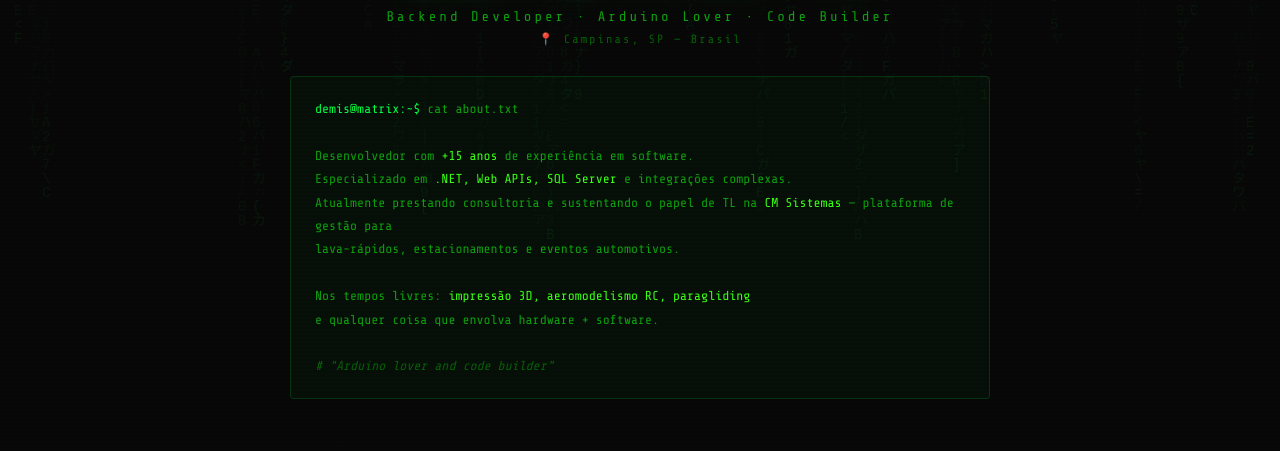
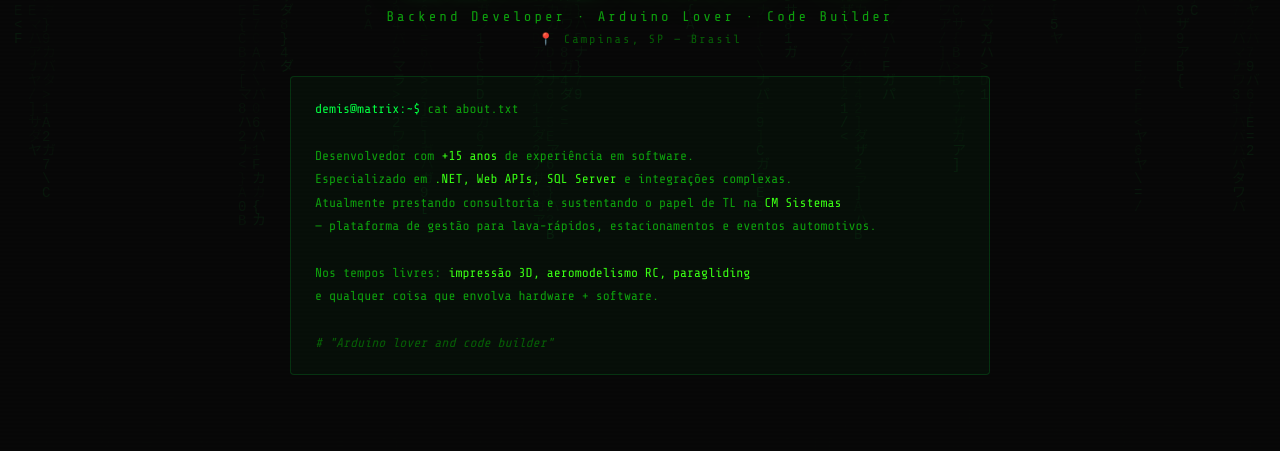
Before and after one commit to DemisMartin/DeimsMartin.github.io, a plain HTML site: page index.html in a window 1280 px wide. Shown: the part 349-800 px from the top of the page. Drawn offline with nearby package versions, Linux system fonts and the light colour scheme.

Commit message:
Update current role description
Corrected formatting of the current role description.

```diff
--- a/index.html
+++ b/index.html
@@ -398,7 +398,7 @@
       <span class="prompt">demis@matrix:~$</span> cat about.txt<br><br>
       Desenvolvedor com <span class="hl">+15 anos</span> de experiência em software.<br>
       Especializado em <span class="hl">.NET, Web APIs, SQL Server</span> e integrações complexas.<br>
-      Atualmente prestando consultoria e sustentando o papel de TL na <span class="hl">CM Sistemas</span> — plataforma de gestão para<br>
+      Atualmente prestando consultoria e sustentando o papel de TL na <span class="hl">CM Sistemas</span><br> — plataforma de gestão para
       lava-rápidos, estacionamentos e eventos automotivos.<br><br>
       Nos tempos livres: <span class="hl">impressão 3D, aeromodelismo RC, paragliding</span><br>
       e qualquer coisa que envolva hardware + software.<br><br>
```
